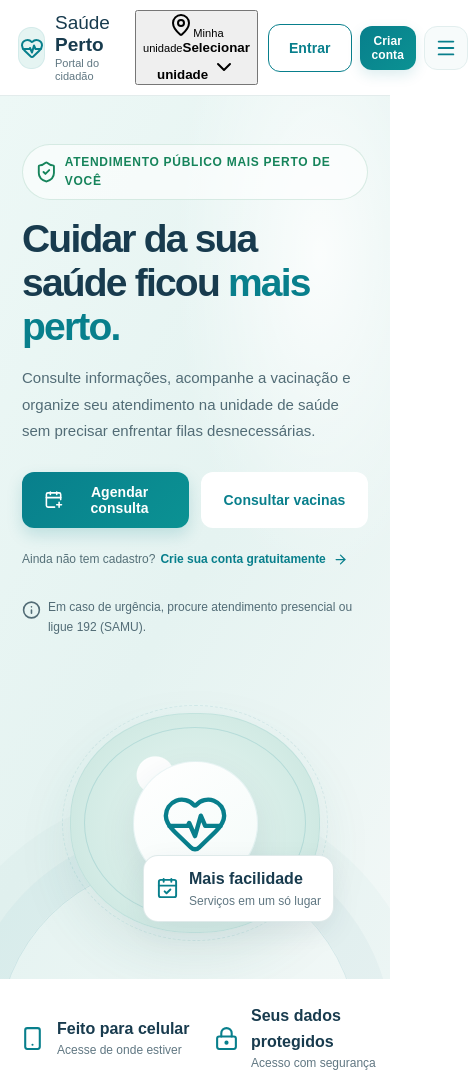
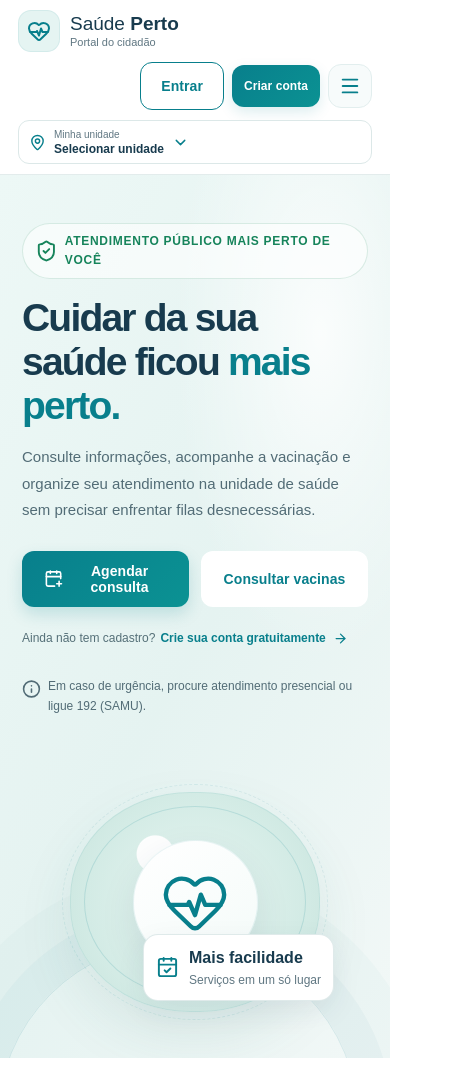
Before and after one commit to filipecorreiax1-cmyk/plataforma-de-saude, a website: page index.html in a window 390 px wide. Shown: the top 1076 px of the page, 468 px wide, since content can reach past the window. Drawn offline with nearby package versions, Linux system fonts and the light colour scheme; no server answers.

Commit message:
Estiliza seletor de unidade e agendamento responsivo

```diff
--- a/public/styles.css
+++ b/public/styles.css
@@ -535,3 +535,20 @@ input:focus, select:focus, .staff-form textarea:focus {
 .account-history .dashboard-panel-title>div{margin-right:auto}
 .account-upcoming>.button{margin-top:12px}
 @media(max-width:760px){.account-page{padding:36px 18px 48px}.account-grid{grid-template-columns:1fr}.account-history{grid-column:auto}.account-history #account-history-list{grid-template-columns:1fr}.account-history .dashboard-panel-title{flex-wrap:wrap}}
+
+
+/* Seleção da unidade e filtros do novo fluxo de agendamento */
+.unit-control{display:flex;align-items:center;gap:8px;max-width:220px;min-width:0;padding:7px 10px;border:1px solid var(--line);border-radius:11px;background:#fff;color:var(--ink);cursor:pointer;text-align:left}
+.unit-control>span{display:block;min-width:0;overflow:hidden;text-overflow:ellipsis;white-space:nowrap}
+.unit-control small{display:block;color:var(--muted);font-size:10px;line-height:1.2}
+.unit-control b{font-size:12px;font-weight:700}
+.unit-control svg{width:17px;height:17px;flex:none;color:var(--teal)}
+.location-note{margin:10px 0;color:var(--muted);font-size:12px;line-height:1.5;background:#f2f8f7;border-radius:9px;padding:10px}
+#schedule-form .muted{font-size:13px;margin:0 0 12px}
+#schedule-form select:disabled{background:#f3f6f6;color:#83959a}
+@media(max-width:760px){
+  .topbar{flex-wrap:wrap!important}
+  .topbar .brand{order:1}
+  .topbar .top-actions{order:2}
+  .topbar .unit-control{order:3;width:100%;max-width:none;min-height:44px}
+}
```
